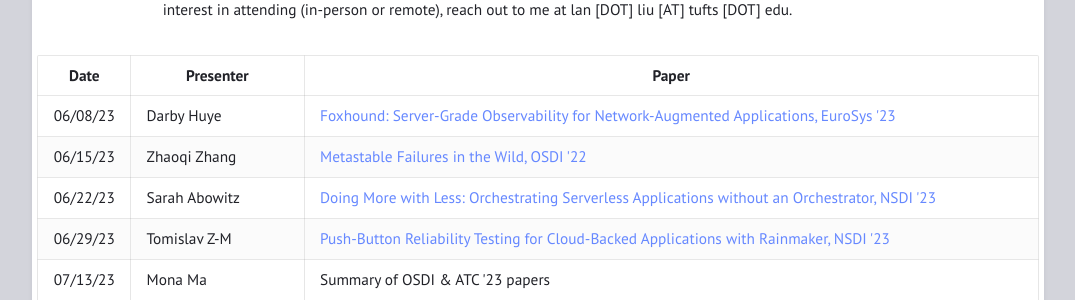
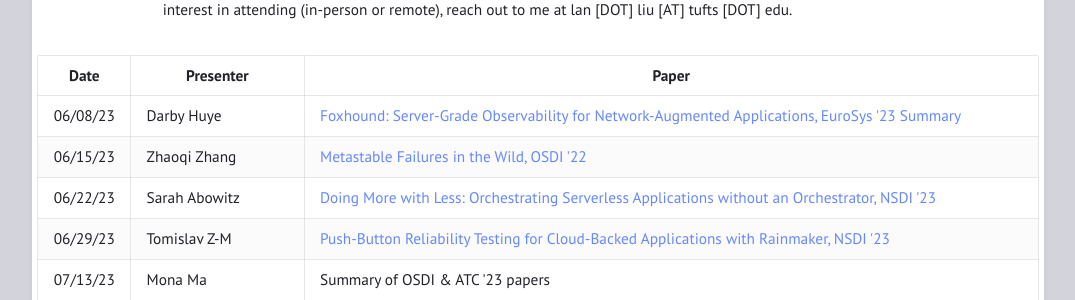
Before and after one commit to docc-lab/reading-group, a Jekyll site: the page built from index.html, in a window 1280 px wide. Shown: the part 147-447 px from the top of the page, without its empty margins (102-1177 px from the left). Built offline with Jekyll 4.4.1, drawn with Linux system fonts in a browser that asks for light colours.

Commit message:
test linking posts

```diff
--- a/index.html
+++ b/index.html
@@ -30,10 +30,12 @@
   <tr>
     <td>06/08/23</td>
     <td>Darby Huye</td>
-    <td><a href="https://dl.acm.org/doi/abs/10.1145/3552326.3567502">Foxhound: Server-Grade Observability for Network-Augmented Applications, EuroSys '23</a></td>      {% assign post = site.posts | where: "title", "Foxhound: Server-Grade Observability for Network-Augmented Applications" | first %}
-    {% if post %}
-    <a href="{{ post.url | relative_url }}">Summary</a>
-    {% endif %}
+    <td><a href="https://dl.acm.org/doi/abs/10.1145/3552326.3567502">Foxhound: Server-Grade Observability for Network-Augmented Applications, EuroSys '23</a>
+      {% assign post = site.posts | where_exp: "post", "post.title contains 'Foxhound'" | first %}
+      {% if post %}
+      <a href="{{ post.url | relative_url }}">Summary</a>
+      {% endif %}
+    </td>
   </tr>
   <tr>
     <td>06/15/23</td>
```
